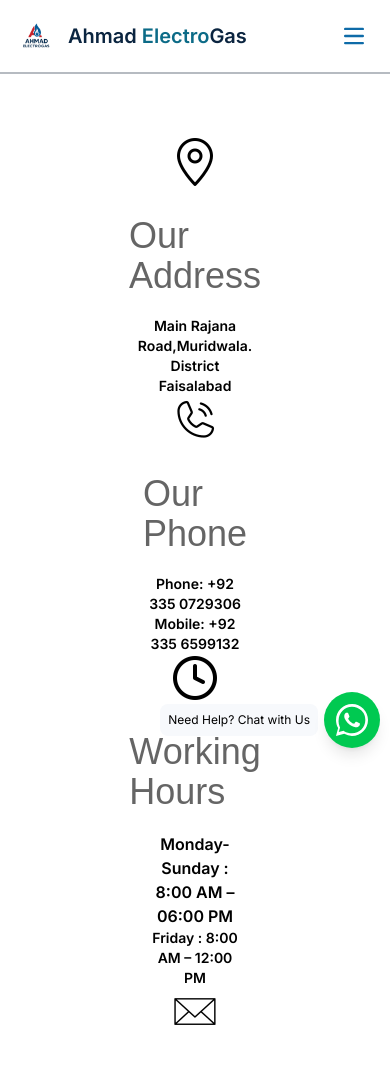
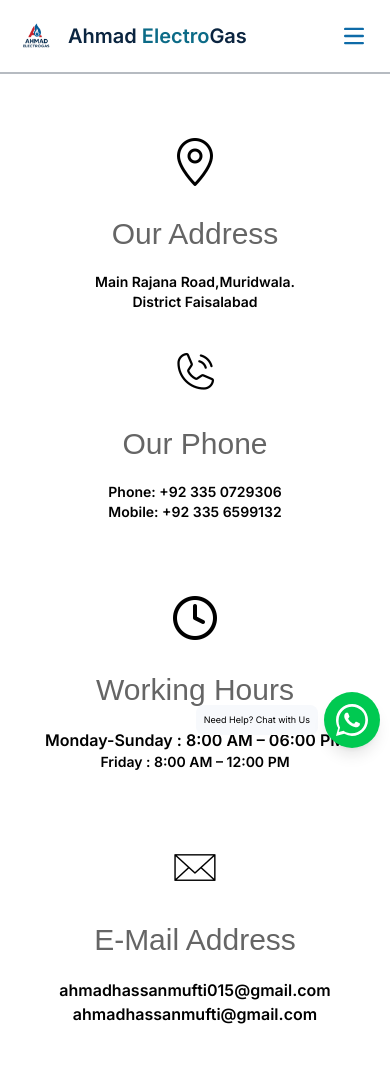
Before and after one commit to zanns19/AhmadGasCenter, a Django app: page /contact in a window 390 px wide. Shown: the top 1066 px of the page. Run offline with Django 5.2, Linux system fonts and the light colour scheme; some libraries are stand-ins or nearby versions; some web fonts are replaced.

Commit message:
Completed

```diff
--- a/cylinder_project/settings.py
+++ b/cylinder_project/settings.py
@@ -26,8 +26,8 @@
 DEBUG = True
 
 ALLOWED_HOSTS = []
-# '192.168.10.14','localhost'
 
+# '192.168.10.5','localhost'
 # Application definition
 
 INSTALLED_APPS = [
--- a/templates/base.html
+++ b/templates/base.html
@@ -312,7 +312,7 @@
 </nav>
 <div class="fixed bottom-24 right-2.5 sm:right-6 z-50">
 <div class="flex gap-1.5 items-center">
-  <span id="gul" class="bg-[#f7f9fc] p-2 rounded-lg text-xs block transition-opacity duration-200">
+  <span id="gul" class="bg-[#f7f9fc] p-2 rounded-lg text-[9px] sm:text-xs block transition-opacity duration-200">
     Need Help? Chat with Us
   </span>
 
@@ -399,9 +399,9 @@
         {% block content  %}{% endblock  %}
     </section>
 
-<footer class="bg-[#071724] pt-3 p-1 sm:pt-8 text-[#E6F6FF] shadow-sm dark:bg-gray-900 ">
+<footer class="bg-[#071724] pt-3 p-1 sm:pt-8  text-[#E6F6FF] shadow-sm dark:bg-gray-900 ">
 
-<div class="max-w-7xl mx-auto flex mt-4 flex-col md:flex-row gap-2  md:justify-evenly md:gap-24">
+<div class="max-w-7xl mx-auto flex mt-4 flex-col md:flex-row gap-2  md:justify-evenly  md:gap-24">
 
     <div class="space-y-4 max-w-1/3 hidden md:block">
       <a href="/" class="flex items-center space-x-3 rtl:space-x-reverse">
@@ -547,7 +547,7 @@
   </div>
    <div class="w-full max-w-screen-xl mx-auto p-1.5 sm:p-4 md:py-4">
 
-            <span class=" flex justify-center text-sm sm:text-lg md:text-2xl  sm:my-6 text-white font-bold text-center">© 2025 Ahmad ElectroGas. All Rights Reserved.</span>
+            <span class=" flex justify-center text-sm sm:text-lg md:text-2xl my-3 sm:my-6 text-white font-bold text-center">© 2025 Ahmad ElectroGas. All Rights Reserved.</span>
 
       <hr class="border-gray-500 opacity-50" />
         <span class="flex justify-center text-sm sm:text-md text-white sm:text-center mt-3 dark:text-gray-400">Developed By:&nbsp;<a href="https://github.com/zanns19" target="_blank" class="nav-link1 font-bold text-[#FFFFFF] hover:text-[#0E6BA8]">ZUHAIR ANNS ANWAR</a></span>
--- a/templates/contact.html
+++ b/templates/contact.html
@@ -2,20 +2,20 @@
 {% load static %}
 {% block title %}Contact | Ahmad ElectroGas{% endblock%}
 {% block content %}
-<div class="md:max-w-[1270px] mx-auto px-0.5">
+<div class="md:max-w-[1270px] md:mx-auto px-0.5">
 <div id="main" class="mt-16 mb-4 sm:mt-28">
 	<div class="flex flex-col justify-center md:ml-6 items-center sm:flex-row mb-14 sm:mb-24" >
-		<div class="item flex flex-col justify-center items-center w-1/5">
+		<div class="item flex flex-col justify-center items-center sm:w-1/5">
 			<span class="mb-2.5 sm:mb-6"><img src="{% static 'image/location.png' %}" alt=""></span>
-			<p class="libertinus-sans-regular text-4xl my-5 opacity-60">Our Address</p>
+			<p class="libertinus-sans-regular text-3xl sm:text-4xl my-5 opacity-60">Our Address</p>
 			<div>
 				<p class="font-semibold text-sm text-center ">Main Rajana Road,Muridwala.</p>
 				<p class="font-semibold text-sm text-center">District Faisalabad</p>
 			</div>
 		</div>
-		<div class="item flex flex-col justify-center items-center w-1/4">
+		<div class="item flex flex-col justify-center items-center my-9 sm:my-0 sm:w-1/4">
 			<span class="mb-2.5 sm:mb-6"><img src="{% static 'image/ph.png' %}" alt=""></span>
-			<p class="libertinus-sans-regular text-4xl my-5 opacity-60">Our Phone</p>
+			<p class="libertinus-sans-regular text-3xl sm:text-4xl my-5 opacity-60">Our Phone</p>
 			<div>
 
 				<p class="font-semibold text-sm text-center ">Phone: +92 335 0729306
@@ -23,9 +23,9 @@
 				<p class="font-semibold text-sm text-center">Mobile: +92 335 6599132</p>
 			</div>
 		</div>
-		<div class="item flex flex-col justify-center items-center w-1/4">
+		<div class="item flex flex-col justify-center items-center my-9 sm:my-0 sm:w-1/4">
 			<span class="mb-2.5 sm:mb-6"><img src="{% static 'image/watch.png' %}" alt=""></span>
-			<p class="libertinus-sans-regular text-4xl my-5 opacity-60">Working Hours</p>
+			<p class="libertinus-sans-regular text-3xl sm:text-4xl my-5 opacity-60">Working Hours</p>
 			<div>
 
 				<p class="font-semibold  text-center ">
@@ -34,9 +34,9 @@
 			</div>
 <p class="font-semibold text-sm text-center"> Friday : 8:00 AM – 12:00 PM</p>
 		</div>
-		<div class="item flex flex-col justify-center items-center w-1/3">
+		<div class="item flex flex-col justify-center items-center my-9 sm:my-0 sm:w-1/3">
 			<span class="mb-2.5 sm:mb-6 "><img src="{% static 'image/email.png' %}" alt=""></span>
-			<p class="libertinus-sans-regular text-4xl my-5 opacity-60">E-Mail Address</p>
+			<p class="libertinus-sans-regular text-3xl sm:text-4xl my-5 opacity-60">E-Mail Address</p>
 		<div>
 
 			<p class="font-semibold  text-center ">ahmadhassanmufti015@gmail.com</p>
--- a/templates/discount.html
+++ b/templates/discount.html
@@ -73,9 +73,9 @@
 
         <div class="flex flex-row justify-between ">
         <div class="relative mt-3">
-  <span class="absolute -bottom-2 sm:-bottom-5 text-[12px] sm:text-xl px-2 font-bold
+  <span class="absolute -bottom-1.5 sm:-bottom-5 text-[14px] sm:text-xl px-2 font-bold
          text-red-900
-        before:content-[''] before:absolute before:top-[40%] sm:before:top-[50%] before:left-0 before:w-full before:h-[1px] sm:before:h-[2px] before:bg-current before:z-10">
+        before:content-[''] before:absolute before:top-[45%] sm:before:top-[50%] before:left-0 before:w-full before:h-[1px] sm:before:h-[2px] before:bg-current before:z-10">
     Rs.{{i.orgprice}}
   </span>
         </div>
--- a/templates/index.html
+++ b/templates/index.html
@@ -49,8 +49,8 @@
 </div>
 <div class="absolute top-[18%] sm:top[29%]  md:top-[26%] lg:top-[27%] xl:top-[17%] left-[47%]">
 <section class="absolute inset-0 flex flex-col items-center justify-center text-center z-20 px-4">
-    <div class="bg-[#F3F6FA]/80 py-1.5 sm:py-2.5 md:py-3.5 lg:py-10 p px-2 sm:px-8 lg:px-12 border-2 border-[#E6EEF6] rounded-lg shadow-xl max-w-4xl">
-      <h1 class="text-[15px] sm:text-2xl  md:text-[30px] lg:text-[34px] xl:text-[40px] font-extrabold sm:mb-2">
+    <div class="bg-[#F3F6FA]/80 py-0.5 sm:py-2.5 md:py-3.5 lg:py-10 p px-2 sm:px-8 lg:px-12 border-2 border-[#E6EEF6] rounded-lg shadow-xl max-w-4xl">
+      <h1 class="text-[15px] sm:text-2xl  md:text-[30px] lg:text-[34px] xl:text-[40px] font-extrabold mb-0 sm:mb-2">
         <span class="word-type-container text-[#0B2540]">Welcome to Ahmad <span class="text-[#00789a]">Electro</span>Gas</span>
       </h1>
       <h1 id="delayedText" class="text-[10px] sm:text[18px] md:text-[24px] lg:text-[27px] xl:text-3xl font-bold hidden">
--- a/theme/static/css/dist/styles.css
+++ b/theme/static/css/dist/styles.css
@@ -430,6 +430,12 @@
   .my-8 {
     margin-block: calc(var(--spacing) * 8);
   }
+  .my-9 {
+    margin-block: calc(var(--spacing) * 9);
+  }
+  .my-11 {
+    margin-block: calc(var(--spacing) * 11);
+  }
   .my-\[30px\] {
     margin-block: 30px;
   }
@@ -625,14 +634,8 @@
   .min-h-\[140px\] {
     min-height: 140px;
   }
-  .w-1\/3 {
-    width: calc(1/3 * 100%);
-  }
   .w-1\/4 {
     width: calc(1/4 * 100%);
-  }
-  .w-1\/5 {
-    width: calc(1/5 * 100%);
   }
   .w-1\/12 {
     width: calc(1/12 * 100%);
@@ -1247,10 +1253,6 @@
     font-size: var(--text-3xl);
     line-height: var(--tw-leading, var(--text-3xl--line-height));
   }
-  .text-4xl {
-    font-size: var(--text-4xl);
-    line-height: var(--tw-leading, var(--text-4xl--line-height));
-  }
   .text-5xl {
     font-size: var(--text-5xl);
     line-height: var(--tw-leading, var(--text-5xl--line-height));
```
Also changed, not shown: other parts of theme/static/css/dist/styles.css (+41 -9 lines), static/image/crousel1.jpg, static/image/logo.jpg, static/image/ss.jpg (added), 1 other file.
